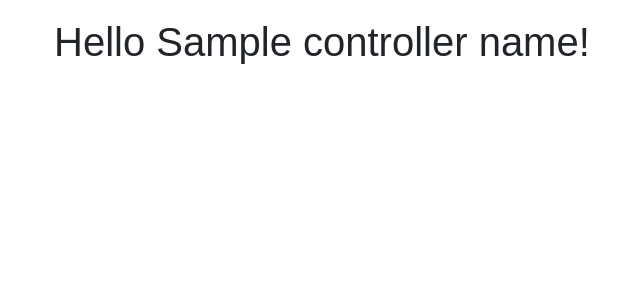
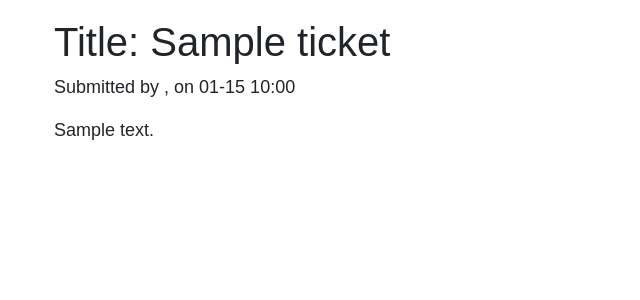
Before and after one commit to nbenin/Pomodoro, a Symfony app: template templates/comment/index.html.twig in a window 1280 px wide. Shown: the top 300 px of the page, without its empty margins (186-826 px from the left). Run offline with Twig, Linux system fonts and the light colour scheme; the template is opened without the code that fills it: most values are stand-ins (such as "Sample title", 1, 10 or a date in 2020); some libraries are stand-ins or nearby versions.

Commit message:
hello darknedd my old friend

```diff
--- a/src/Controller/CommentController.php
+++ b/src/Controller/CommentController.php
@@ -5,6 +5,7 @@ namespace App\Controller;
 use App\Entity\Ticket;
 use Symfony\Bundle\FrameworkBundle\Controller\AbstractController;
 use Symfony\Component\HttpFoundation\Response;
+use Symfony\Component\HttpFoundation\Session\Session;
 use Symfony\Component\Routing\Annotation\Route;
 
 class CommentController extends AbstractController
@@ -16,8 +17,7 @@ class CommentController extends AbstractController
      */
     public function index(Ticket $ticket)
     {
-        var_dump($ticket);
-        return $this->render('comment/index.html.twig', [
+        return $this->render('comment/index.html.twig', ["ticket" => $ticket
         ]);
     }
 }
--- a/templates/comment/index.html.twig
+++ b/templates/comment/index.html.twig
@@ -9,7 +9,10 @@
 </style>
 
 <div class="example-wrapper">
-    <h1>Hello {{ controller_name }}!</h1>
+    <h1>Title: {{ ticket.getTitle() }}</h1>
+    <p>Submitted by {{ ticket.getCustomerid().getFirstname() }} {{ ticket.getCustomerid().getLastname() }}, on {{ ticket.time|date("m-d H:i") }}</p>
+    <p>{{ ticket.getContent }}</p>
+
 
 </div>
 {% endblock %}
```
